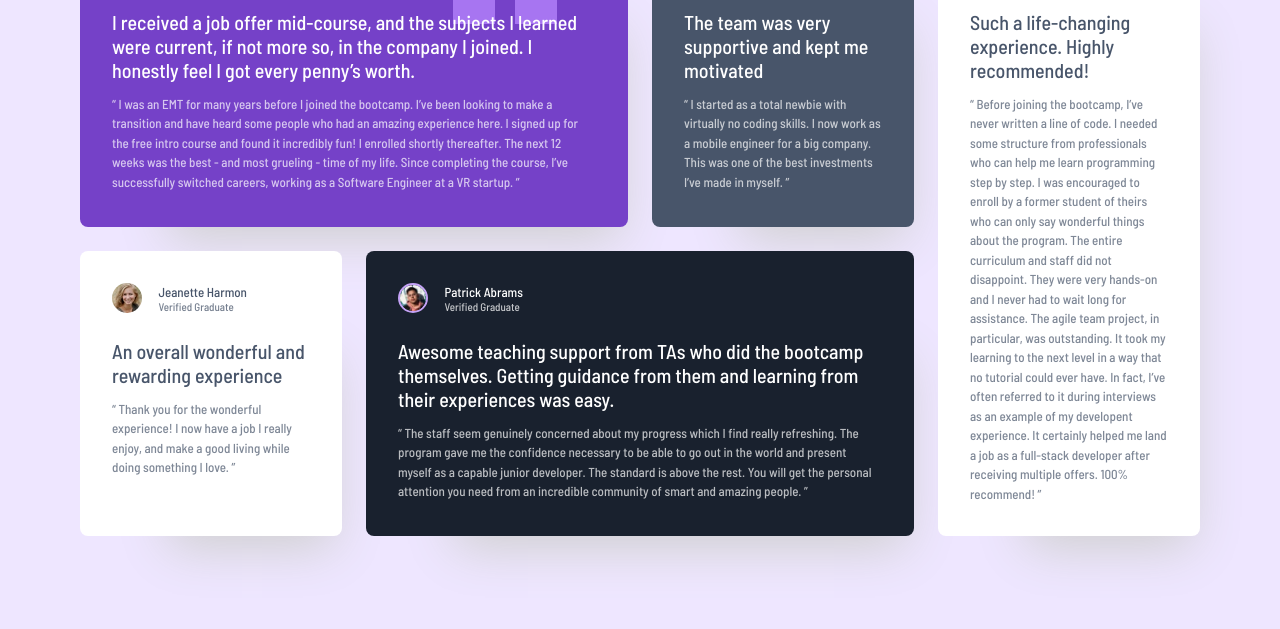
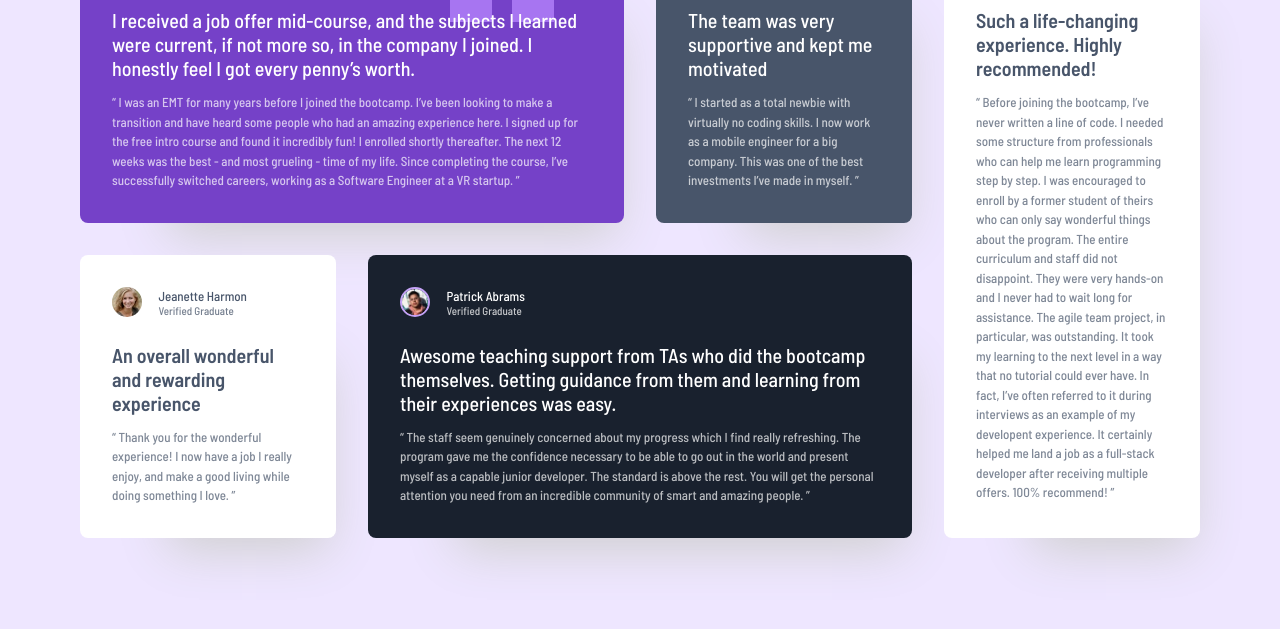
Before and after one commit to mobina-dev-2001/Testimonials-grid-section, a plain HTML site: page index.html in a window 1280 px wide. Shown: the part 171-800 px from the top of the page. Drawn offline with Linux system fonts and the light colour scheme.

Commit message:
Update style.css

```diff
--- a/style.css
+++ b/style.css
@@ -44,7 +44,7 @@ body {
 
 .testimonials-container {
     display: grid;
-    gap: 1.5rem;
+    gap: 2rem;
     grid-auto-columns: 1fr;
     grid-template-areas:
         'one'
@@ -74,36 +74,30 @@ body {
     background-image: url('images/bg-pattern-quotation.svg');
     background-repeat: no-repeat;
     background-position: top right 16%;
+    color: hsl(var(--White));
 }
 
 .testimonial:nth-child(2) {
     grid-area: two;
     background-color: hsl(var(--Grey-500));
+    color: hsl(var(--White));
 }
 
 .testimonial:nth-child(3) {
     grid-area: three;
     background-color: hsl(var(--White));
+    color: hsl(var(--Grey-500));
 }
 
 .testimonial:nth-child(4) {
     grid-area: four;
     background-color: hsl(var(--Dark-blue));
+    color: hsl(var(--White));
 }
 
 .testimonial:nth-child(5) {
     grid-area: five;
     background-color: hsl(var(--White));
-}
-
-.testimonial--primary,
-.testimonial--secondary,
-.testimonial--quaternary {
-    color: hsl(var(--White));
-}
-
-.testimonial--tertiary,
-.testimonial--quinary {
     color: hsl(var(--Grey-500));
 }
 
@@ -119,8 +113,8 @@ body {
     border-radius: 50%;
 }
 
-.testimonial--primary .testimonial__header img,
-.testimonial--quaternary .testimonial__header img {
+.testimonial:nth-child(1) img,
+.testimonial:nth-child(4) img {
     border: 2px solid hsl(var(--Purple-300));
 }
 
@@ -140,6 +134,11 @@ body {
     line-height: 1.2;
 }
 
+.testimonial:nth-child(3)>p:first-of-type,
+.testimonial:nth-child(5)>p:first-of-type {
+    font-weight: var(--fw-700);
+}
+
 .testimonial>p:last-of-type {
     opacity: .7;
 }
```
